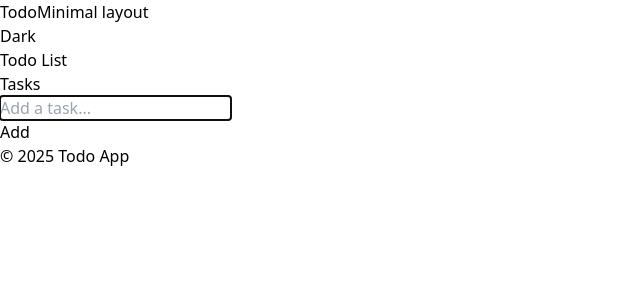
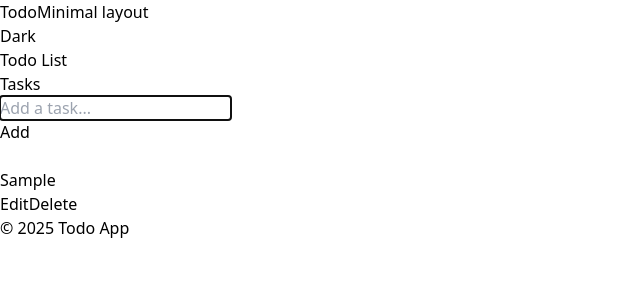
Before and after one commit to saras4/todo-list, a React (Vite) app: page / in a window 1280 px wide. Both pictures are taken after typing "Sample" into the empty fields and a click on the button "Add". Shown: the top 300 px of the page, without its empty margins (0-640 px from the left). Built offline with nearby package versions, Linux system fonts and the light colour scheme.

Commit message:
feat: add,delete,edit task,render task list

```diff
--- a/src/App.tsx
+++ b/src/App.tsx
@@ -3,10 +3,19 @@ import Header from "./components/Header";
 import Footer from "./components/Footer";
 import Container from "./components/Container";
 import AddTaskForm from "./components/AddTaskForm";
+import TaskList from "./components/TaskList";
 import { useTasks } from "./hooks/useTasks";
 
 export default function App() {
-  const { addTask } = useTasks();
+  const { tasks, addTask, updateTask, removeTask } = useTasks();
+
+  // handlers
+  const handleToggle = (id: string, checked: boolean) =>
+    updateTask(id, { status: checked ? "completed" : "pending" });
+
+  const handleEdit = (id: string, title: string) => updateTask(id, { title });
+
+  const handleDelete = (id: string) => removeTask(id);
 
   return (
     <div className="flex min-h-dvh flex-col bg-gray-50 text-gray-900 dark:bg-gray-900 dark:text-gray-100">
@@ -16,8 +25,15 @@ export default function App() {
           <h1 className="text-2xl font-semibold">Todo List</h1>
           <p className="mt-2 text-gray-600 dark:text-gray-300">Tasks</p>
 
-          <div className="mt-6">
+          <div className="mt-6 space-y-4">
             <AddTaskForm onAdd={addTask} />
+            <TaskList
+              tasks={tasks}
+              filter="all"
+              onToggle={handleToggle}
+              onEdit={handleEdit}
+              onDelete={handleDelete}
+            />
           </div>
         </Container>
       </main>
--- a/src/components/AddTaskForm.tsx
+++ b/src/components/AddTaskForm.tsx
@@ -24,15 +24,12 @@ export default function AddTaskForm({
     onAdd(trimmed);
     setTitle("");
     setError(null);
-    // Keep focus for fast entry
     inputRef.current?.focus();
   }
 
+  // Only handle Escape on the input; let Enter be handled by the form submit
   function onKeyDown(e: KeyboardEvent<HTMLInputElement>) {
-    if (e.key === "Enter") {
-      e.preventDefault();
-      submit();
-    } else if (e.key === "Escape") {
+    if (e.key === "Escape") {
       e.preventDefault();
       setTitle("");
       setError(null);
@@ -40,7 +37,7 @@ export default function AddTaskForm({
   }
 
   function onSubmit(e: FormEvent) {
-    e.preventDefault();
+    e.preventDefault(); // prevent full page reload
     submit();
   }
 
--- /dev/null
+++ b/src/components/EditTaskDialog.tsx
@@ -0,0 +1,98 @@
+import { useEffect, useRef, useState } from "react";
+import * as Dialog from "@radix-ui/react-dialog";
+
+type Props = {
+  open: boolean;
+  onOpenChange: (next: boolean) => void;
+  initialTitle: string;
+  onSave: (nextTitle: string) => void;
+};
+
+export default function EditTaskDialog({
+  open,
+  onOpenChange,
+  initialTitle,
+  onSave,
+}: Props) {
+  const [title, setTitle] = useState(initialTitle);
+  const inputRef = useRef<HTMLInputElement>(null);
+
+  // Keep internal state in sync if the selected task changes while closed
+  useEffect(() => {
+    if (!open) setTitle(initialTitle);
+  }, [initialTitle, open]);
+
+  function handleSave() {
+    const t = title.trim();
+    if (!t) return;
+    onSave(t);
+    onOpenChange(false); // close and return focus to trigger
+  }
+
+  return (
+    <Dialog.Root open={open} onOpenChange={onOpenChange}>
+      <Dialog.Portal>
+        <Dialog.Overlay className="fixed inset-0 bg-black/40 data-[state=open]:animate-fade-in data-[state=closed]:animate-fade-out" />
+        <Dialog.Content
+          className="fixed left-1/2 top-1/2 w-[90vw] max-w-md -translate-x-1/2 -translate-y-1/2 rounded-lg border border-gray-200 bg-white p-4 shadow-xl outline-none
+                     data-[state=open]:animate-scale-in data-[state=closed]:animate-scale-out
+                     dark:border-gray-800 dark:bg-gray-900"
+          // Prevent auto-scrolling focus jumps; we’ll focus manually
+          onOpenAutoFocus={(e) => {
+            e.preventDefault();
+            // focus after paint
+            requestAnimationFrame(() => inputRef.current?.focus());
+          }}
+        >
+          <Dialog.Title className="text-base font-semibold text-gray-900 dark:text-gray-100">
+            Edit task
+          </Dialog.Title>
+
+          <div className="mt-3">
+            <input
+              ref={inputRef}
+              value={title}
+              onChange={(e) => setTitle(e.target.value)}
+              onKeyDown={(e) => {
+                if (e.key === "Enter") {
+                  e.preventDefault();
+                  handleSave();
+                } else if (e.key === "Escape") {
+                  e.preventDefault();
+                  onOpenChange(false);
+                }
+              }}
+              className="w-full rounded-md border border-gray-300 bg-white px-3 py-2 text-sm text-gray-900 outline-none
+                         focus:border-blue-500 focus:ring-2 focus:ring-blue-200
+                         dark:border-gray-700 dark:bg-gray-800 dark:text-gray-100 dark:focus:border-blue-400 dark:focus:ring-blue-900/40"
+              placeholder="Task title"
+              aria-label="Task title"
+            />
+          </div>
+
+          <div className="mt-4 flex justify-end gap-2">
+            <Dialog.Close asChild>
+              <button
+                type="button"
+                className="rounded-md border px-3 py-2 text-sm text-gray-700 hover:bg-gray-100 dark:border-gray-700 dark:text-gray-200 dark:hover:bg-gray-800"
+                onClick={() => {
+                  // Cancel closes dialog; Radix restores focus to trigger
+                }}
+              >
+                Cancel
+              </button>
+            </Dialog.Close>
+
+            <button
+              type="button"
+              onClick={handleSave}
+              className="rounded-md bg-blue-600 px-3 py-2 text-sm font-medium text-white hover:bg-blue-700 focus:outline-none focus:ring-2 focus:ring-blue-400 focus:ring-offset-2 dark:focus:ring-offset-gray-900"
+            >
+              Save
+            </button>
+          </div>
+        </Dialog.Content>
+      </Dialog.Portal>
+    </Dialog.Root>
+  );
+}
--- /dev/null
+++ b/src/components/TaskItem.tsx
@@ -0,0 +1,73 @@
+import { useState } from "react";
+import * as Checkbox from "@radix-ui/react-checkbox";
+import type { Task } from "../types/task";
+import EditTaskDialog from "./EditTaskDialog";
+
+type Props = {
+  task: Task;
+  onToggle: (id: string, checked: boolean) => void;
+  onEdit: (id: string, title: string) => void;
+  onDelete: (id: string) => void;
+};
+
+export default function TaskItem({ task, onToggle, onEdit, onDelete }: Props) {
+  const [open, setOpen] = useState(false);
+
+  return (
+    <li
+      className="group flex items-center gap-3 rounded-md border border-transparent px-3 py-2 transition-colors hover:border-gray-200 dark:hover:border-gray-800"
+      data-completed={task.status === "completed"}
+    >
+      <Checkbox.Root
+        className="grid h-5 w-5 place-items-center rounded border border-gray-300 bg-white outline-none ring-offset-2 hover:bg-gray-50 focus:ring-2 focus:ring-blue-400 focus:ring-offset-white data-[state=checked]:bg-blue-600 data-[state=checked]:border-blue-600 dark:border-gray-700 dark:bg-gray-800 dark:hover:bg-gray-700 dark:focus:ring-offset-gray-900"
+        checked={task.status === "completed"}
+        onCheckedChange={(value) => onToggle(task.id, Boolean(value))}
+        aria-label={`Mark "${task.title}" as ${
+          task.status === "completed" ? "pending" : "completed"
+        }`}
+      >
+        <Checkbox.Indicator className="h-3 w-3 rounded-sm bg-white data-[state=unchecked]:hidden" />
+      </Checkbox.Root>
+
+      <div className="min-w-0 flex-1">
+        <p
+          className={`truncate text-sm ${
+            task.status === "completed"
+              ? "text-gray-400 line-through"
+              : "text-gray-900 dark:text-gray-100"
+          }`}
+        >
+          {task.title}
+        </p>
+      </div>
+
+      <div className="flex items-center gap-2 opacity-100 sm:opacity-0 sm:group-hover:opacity-100">
+        <button
+          type="button"
+          onClick={() => setOpen(true)}
+          className="rounded-md border px-2 py-1 text-xs text-gray-700 hover:bg-gray-100 dark:border-gray-700 dark:text-gray-200 dark:hover:bg-gray-800"
+        >
+          Edit
+        </button>
+        <button
+          type="button"
+          onClick={() => onDelete(task.id)}
+          className="rounded-md border px-2 py-1 text-xs text-red-600 hover:bg-red-50 dark:border-gray-700 dark:text-red-400 dark:hover:bg-gray-800"
+        >
+          Delete
+        </button>
+      </div>
+
+      {/* Always mounted; controlled by `open` */}
+      <EditTaskDialog
+        open={open}
+        onOpenChange={setOpen}
+        initialTitle={task.title}
+        onSave={(next) => {
+          onEdit(task.id, next);
+          setOpen(false);
+        }}
+      />
+    </li>
+  );
+}
--- /dev/null
+++ b/src/components/TaskList.tsx
@@ -0,0 +1,50 @@
+import TaskItem from "./TaskItem";
+import type { Task, TaskStatus } from "../types/task";
+
+type Filter = TaskStatus;
+
+type Props = {
+  tasks: Task[];
+  filter?: Filter; // defaults to 'all'
+  onToggle: (id: string, checked: boolean) => void;
+  onEdit: (id: string, title: string) => void;
+  onDelete: (id: string) => void;
+};
+
+function applyFilter(tasks: Task[] | unknown, filter: Filter = "all"): Task[] {
+  const arr = Array.isArray(tasks) ? tasks : [];
+  if (filter === "all") return arr;
+  return arr.filter((t) => t.status === filter);
+}
+
+export default function TaskList({
+  tasks,
+  filter = "all",
+  onToggle,
+  onEdit,
+  onDelete,
+}: Props) {
+  const visible = applyFilter(tasks, filter);
+
+  if (visible.length === 0) {
+    return (
+      <div className="rounded-md border border-dashed border-gray-300 p-6 text-center text-sm text-gray-500 dark:border-gray-700 dark:text-gray-400">
+        No tasks to display.
+      </div>
+    );
+  }
+
+  return (
+    <ul className="space-y-2">
+      {visible.map((task) => (
+        <TaskItem
+          key={task.id}
+          task={task}
+          onToggle={onToggle}
+          onEdit={onEdit}
+          onDelete={onDelete}
+        />
+      ))}
+    </ul>
+  );
+}
--- a/src/hooks/useTasks.ts
+++ b/src/hooks/useTasks.ts
@@ -1,33 +1,23 @@
 import { useEffect, useMemo, useState } from "react";
-import type { Task, TaskStatus, TaskId } from "../types/task";
+import type { Task, TaskId, TaskStatus } from "../types/task";
 import { loadTasks, saveTasks } from "../storage/tasks";
 
-// Simple id generator for now (timestamp + random). Replace with nanoid/uuid later if desired.
 function genId(): TaskId {
   return `${Date.now().toString(36)}-${Math.random().toString(36).slice(2, 8)}`;
 }
 
-type UseTasks = {
-  tasks: Task[];
-  addTask: (title: string) => void;
-  updateTask: (
-    id: TaskId,
-    patch: Partial<Pick<Task, "title" | "status">>
-  ) => void;
-  removeTask: (id: TaskId) => void;
-  clearCompleted: () => void;
-  setAll: (next: Task[]) => void; // internal helper if needed
-};
+export function useTasks() {
+  // Ensure initial state is an array even if storage is corrupt or empty
+  const [tasks, setTasks] = useState<Task[]>(() => {
+    const loaded = loadTasks();
+    return Array.isArray(loaded) ? loaded : [];
+  });
 
-export function useTasks(): UseTasks {
-  const [tasks, setTasks] = useState<Task[]>(() => loadTasks());
-
-  // Persist on change
   useEffect(() => {
     saveTasks(tasks);
   }, [tasks]);
 
-  const api = useMemo<UseTasks>(() => {
+  const api = useMemo(() => {
     return {
       tasks,
       addTask: (title: string) => {
@@ -38,20 +28,24 @@ export function useTasks(): UseTasks {
           title: trimmed,
           status: "pending" as TaskStatus,
         };
+        // prev is guaranteed array due to initializer
         setTasks((prev) => [...prev, next]);
       },
-      updateTask: (id, patch) => {
+      updateTask: (
+        id: TaskId,
+        patch: Partial<Pick<Task, "title" | "status">>
+      ) => {
         setTasks((prev) =>
           prev.map((t) => (t.id === id ? { ...t, ...patch } : t))
         );
       },
-      removeTask: (id) => {
+      removeTask: (id: TaskId) => {
         setTasks((prev) => prev.filter((t) => t.id !== id));
       },
       clearCompleted: () => {
         setTasks((prev) => prev.filter((t) => t.status !== "completed"));
       },
-      setAll: (next) => setTasks(next),
+      setAll: (next: Task[]) => setTasks(Array.isArray(next) ? next : []),
     };
   }, [tasks]);
 
--- a/src/types/task.ts
+++ b/src/types/task.ts
@@ -1,6 +1,6 @@
 export type TaskId = string;
 
-export type TaskStatus = "pending" | "completed";
+export type TaskStatus = "all" | "pending" | "completed";
 
 export type Task = {
   id: TaskId;
```
